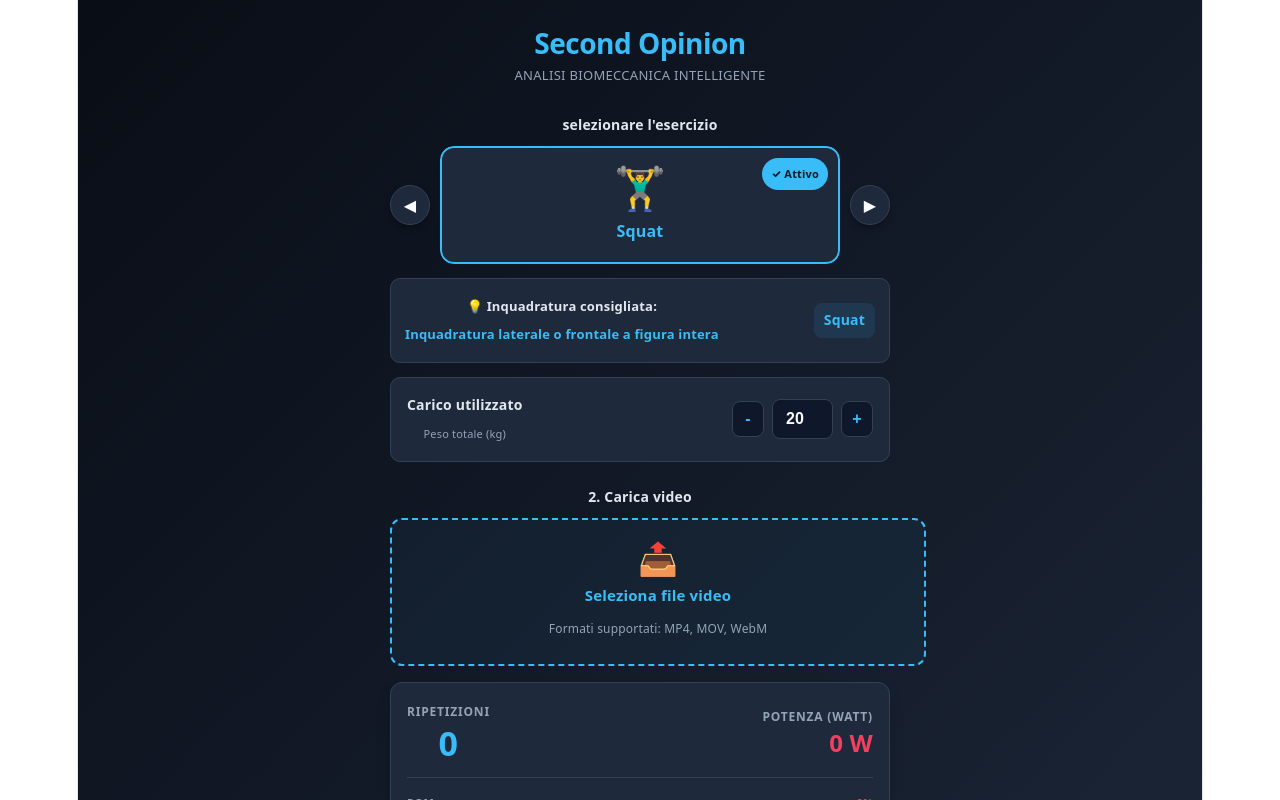
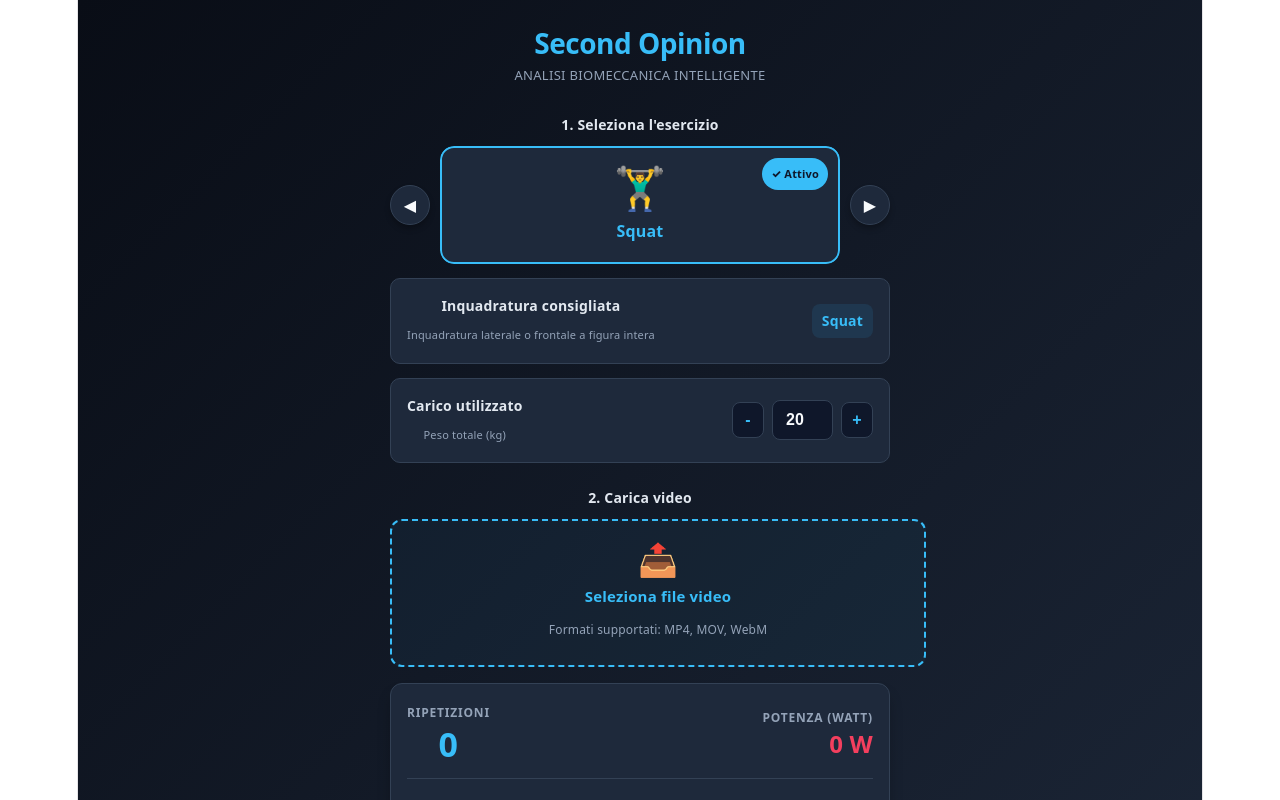
Before and after one commit to jaq77va/second-opinion, a React (Vite) app: page / in a window 1280 px wide. Shown: the top 800 px of the page. Built offline with nearby package versions, Linux system fonts and the light colour scheme.

Commit message:
migliorie v6

```diff
--- a/src/App.tsx
+++ b/src/App.tsx
@@ -187,13 +187,12 @@ export function App() {
                   setRomQuality(0);
                   setPowerScore(0);
                   setStatus('Analisi completata con successo');
-                  setStatusCode('success'); // SEMAFORO VERDE SUBITO A FINE VIDEO!
+                  setStatusCode('success');
 
                   const geomResult = analyzeExerciseGeometry(selectedExercise, landmarksBufferRef.current);
                   setAnalysisResult(geomResult);
                   setRepPeakPowers(collectedRepPowers);
 
-                  // Interrogazione IA in background (senza alterare lo stato verde del semaforo video)
                   setIsAiLoading(true);
 
                   getGeminiFeedback(selectedExercise, geomResult.minAngle, geomResult.maxAngle, geomResult.trendSummary)
@@ -475,7 +474,7 @@ export function App() {
         </div>
 
         <label style={{ display: 'block', marginBottom: 8, fontWeight: 700, fontSize: 14, color: '#e2e8f0' }}>
-          selezionare l'esercizio
+          1. Seleziona l'esercizio
         </label>
 
         <div style={{ display: 'flex', alignItems: 'center', gap: 10 }}>
@@ -591,13 +590,15 @@ export function App() {
           </button>
         </div>
 
-        {/* --- INQUADRATURA CONSIGLIATA --- */}
-        <div style={{ background: '#1e293b', padding: 14, borderRadius: 10, marginTop: 14, fontSize: 13, border: '1px solid #334155', color: '#94a3b8', display: 'flex', justifyContent: 'space-between', alignItems: 'center' }}>
+        {/* --- INQUADRATURA CONSIGLIATA ALLINEATA NELLO STILE DEL CARICO --- */}
+        <div style={{ marginTop: 14, padding: '14px 16px', borderRadius: 10, background: '#1e293b', border: '1px solid #334155', display: 'flex', justifyContent: 'space-between', alignItems: 'center' }}>
           <div>
-            <strong style={{ color: '#e2e8f0', display: 'block', marginBottom: 2 }}>💡 Inquadratura consigliata:</strong>
-            <span style={{ color: '#38bdf8', fontWeight: 600 }}>{currentHint}</span>
+            <span style={{ fontWeight: 700, fontSize: 14, color: '#e2e8f0', display: 'block' }}>Inquadratura consigliata</span>
+            <span style={{ fontSize: 11, color: '#94a3b8' }}>
+              {currentHint}
+            </span>
           </div>
-          <span style={{ fontSize: 14, fontWeight: 800, color: '#38bdf8', background: 'rgba(56,189,248,0.1)', padding: '4px 10px', borderRadius: 8 }}>
+          <span style={{ fontSize: 14, fontWeight: 800, color: '#38bdf8', background: 'rgba(56,189,248,0.1)', padding: '4px 10px', borderRadius: 8, flexShrink: 0 }}>
             {selectedExerciseObj.label}
           </span>
         </div>
@@ -732,7 +733,7 @@ export function App() {
           </div>
         </div>
 
-        {/* --- PLAYER VIDEO (CON CONTROLLI ABILITATI A FINE ANALISI) / CANVAS DI ELABORAZIONE --- */}
+        {/* --- PLAYER VIDEO / CANVAS --- */}
         <div style={{ position: 'relative', marginTop: 16, width: '100%', background: '#000', borderRadius: 12, overflow: 'hidden', border: '1px solid #334155', boxShadow: '0 10px 15px -3px rgba(0,0,0,0.3)' }}>
           <video
             ref={videoRef}
```
